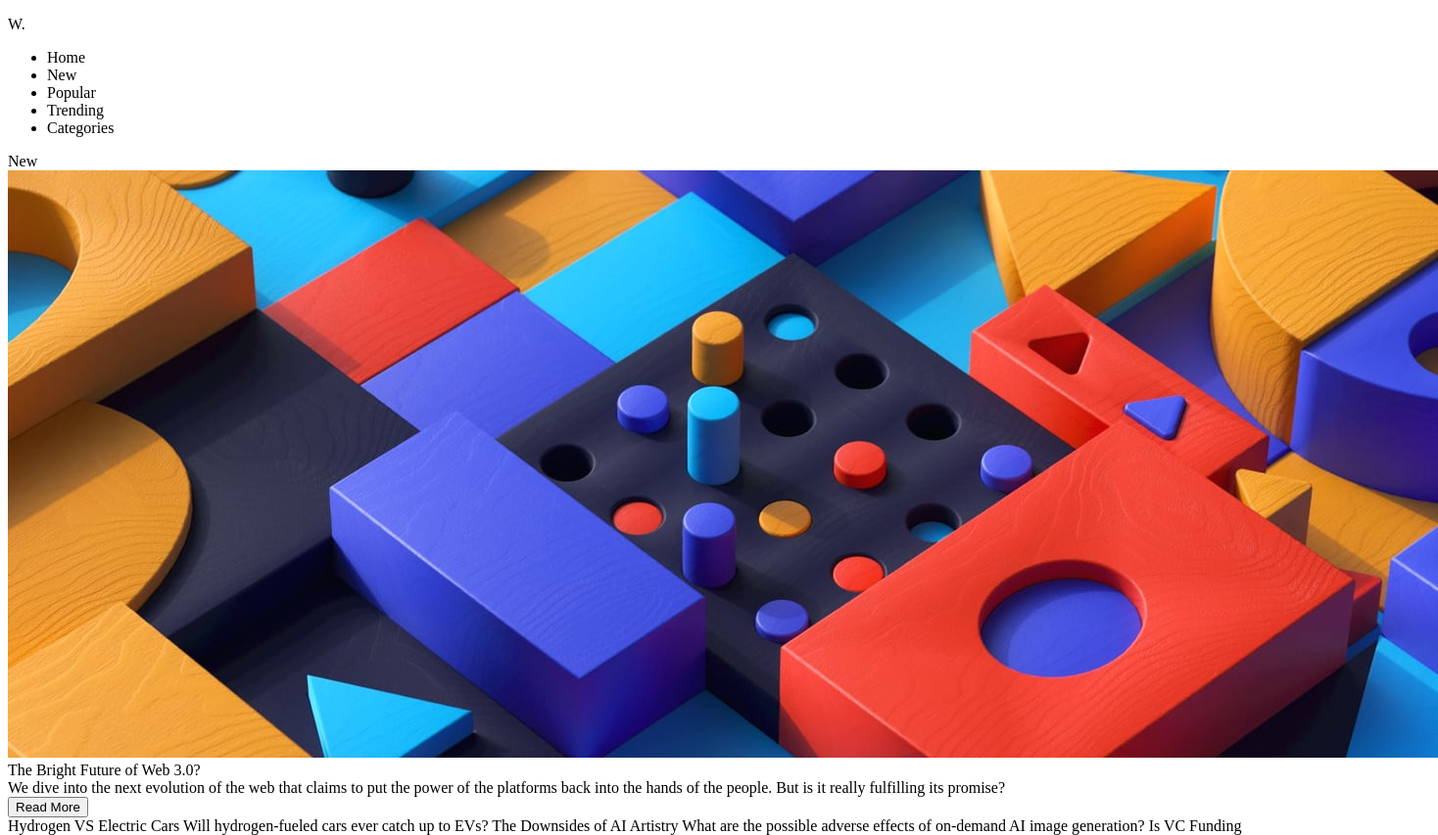
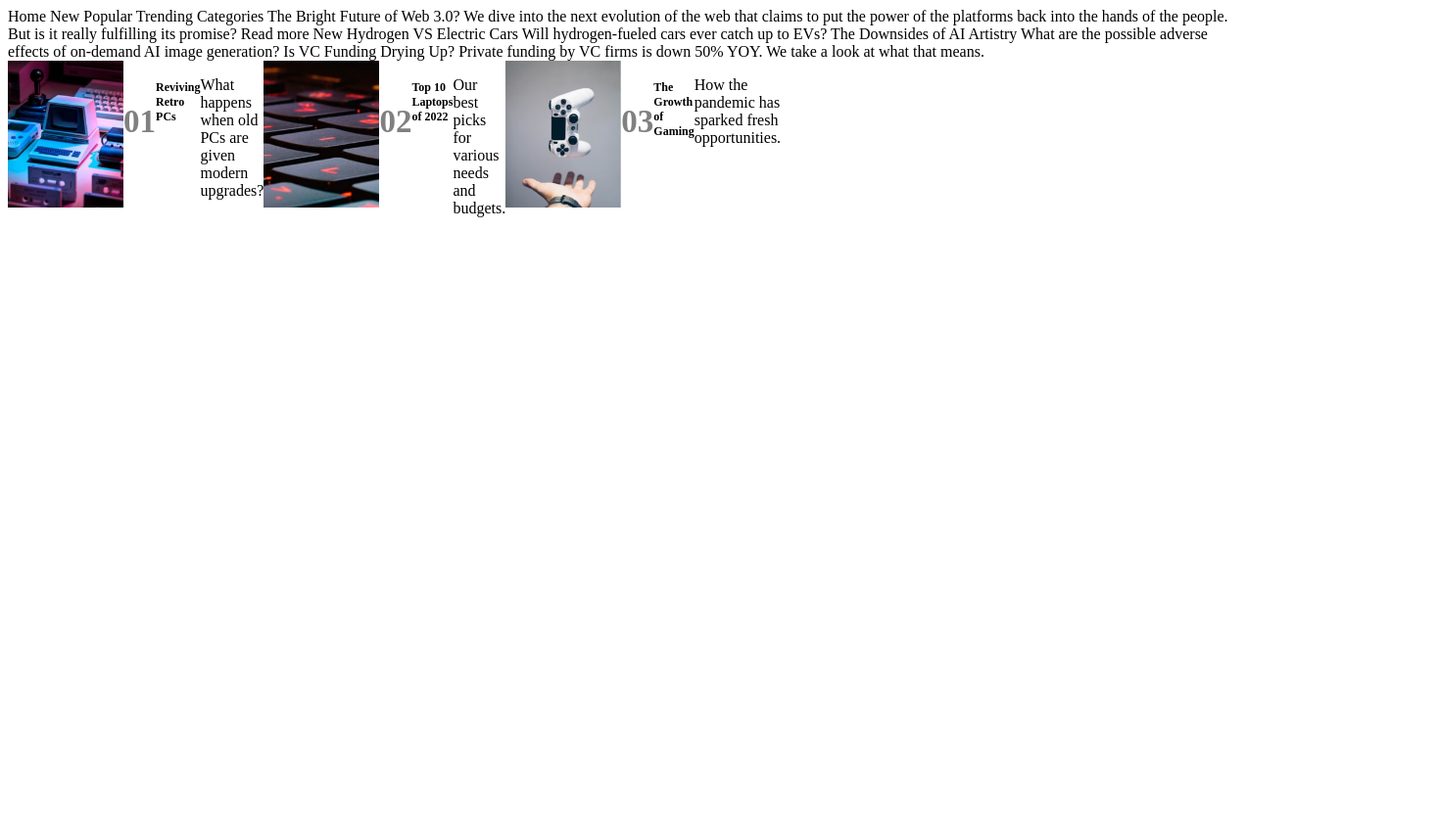
Before and after one commit to Reydet-Eric/news-homepage, a plain HTML site: page index.html in a window 1280 px wide. Shown: the top 853 px of the page at 98% size, 1468 px wide, since content can reach past the window. After the commit the page ends 800 px from the top, so only its background shows below. Drawn offline with Linux system fonts and the light colour scheme.

Commit message:
modif css

```diff
--- a/index.html
+++ b/index.html
@@ -5,42 +5,33 @@
   <meta name="viewport" content="width=device-width, initial-scale=1.0"> <!-- displays site properly based on user's device -->
 
   <link rel="icon" type="image/png" sizes="32x32" href="./images/favicon-32x32.png">
-  <link rel="stylesheet" href="style.css" />
-
   <link rel="stylesheet" href="style2.css">
 
   <title>Frontend Mentor | News homepage</title>
 
+  <!-- Feel free to remove these styles or customise in your own stylesheet 👍 -->
+  <style>
+    .attribution { font-size: 11px; text-align: center; }
+    .attribution a { color: hsl(228, 45%, 44%); }
+  </style>
 </head>
 <body>
-  <header>
-    <p class="strong">W.</p>
-    <ul class="list">
-      <li>Home</li>
-      <li>New</li>
-      <li>Popular</li>
-      <li>Trending</li>
-      <li>Categories</li>
-    </ul>
-  </header>
+
+  Home
+  New
+  Popular
+  Trending
+  Categories
+
+  The Bright Future of Web 3.0?
+
+  We dive into the next evolution of the web that claims to put the power of the platforms back into the hands of the people.
+  But is it really fulfilling its promise?
+
+  Read more
 
   New
-<div id=center>
 
-  <img src="/assets/images/image-web-3-desktop.jpg" alt="image of games">
-  <div id="litle_title">
-  The Bright Future of Web 3.0?
-  </div>
-  <div id="description">
-  We dive into the next evolution of the web that claims to put the power of the platforms back into the hands of the people.
-  But is it really fulfilling its promise?
-  </div>
-  <div>
-    <input class="red"
-       type="button"
-       value="Read More">
-  </div>
-</div>
   Hydrogen VS Electric Cars
   Will hydrogen-fueled cars ever catch up to EVs?
 
@@ -49,21 +40,22 @@
 
   Is VC Funding Drying Up?
   Private funding by VC firms is down 50% YOY. We take a look at what that means.
-<footer>
+
+  <footer>
   <section>
     <div id="container">
-    <img src="assets/images/image-retro-pcs.jpg" alt="pc retro">
+    <img class="picture" src="assets/images/image-retro-pcs.jpg" alt="pc retro">
       <h4> 01</h4>
-        <h5>Reviving Retro PCs</h5>
+        <h5 class="strong">Reviving Retro PCs</h5>
            <p>What happens when old PCs are given modern upgrades?</p>
-     <img src="assets/images/image-top-laptops.jpg" alt="Laptops">
+     <img class="picture" src="assets/images/image-top-laptops.jpg" alt="Laptops">
       <h4>02</h4>
-        <h5> Top 10 Laptops of 2022</h5>
+        <h5 class="strong"> Top 10 Laptops of 2022</h5>
         <p> Our best picks for various needs and budgets. </p>
-         <img src="assets/images/image-gaming-growth.jpg" alt="gaming">
+         <img c src="assets/images/image-gaming-growth.jpg" alt="gaming">
       <h4>03</h4>
-       <h5>The Growth of Gaming</h5>
-        <p> How the pandemic has sparked fresh opportunities.</p>
+       <h5 class="strong">The Growth of Gaming</h5>
+        <p>How the pandemic has sparked fresh opportunities.</p>
     </div>
   </section>
 </footer>
--- a/style2.css
+++ b/style2.css
@@ -2,13 +2,21 @@
 #container {
     display: flex; /*cote à cote*/
     flex-direction: row;
-    flex-wrap: wrap; /*pas de retour à la ligne*/
     justify-content: space-around;
     width: 350px;
     height: 150px;
 }
 
 h4{
-    font-size: 23px;
-    color: azure;
+    font-size: 33px;
+    color: grey;
 }
+.strong{
+    font-size: 12px;
+}
+p
+{
+    display: inline;
+}
+
+/*partie nav*/
```
